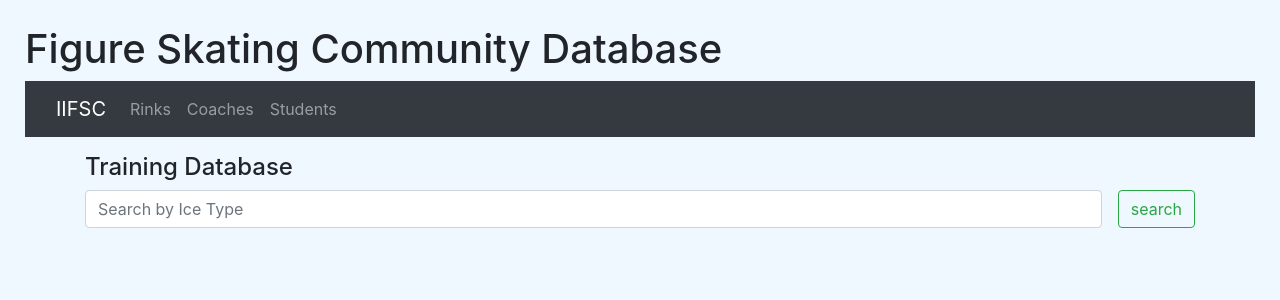
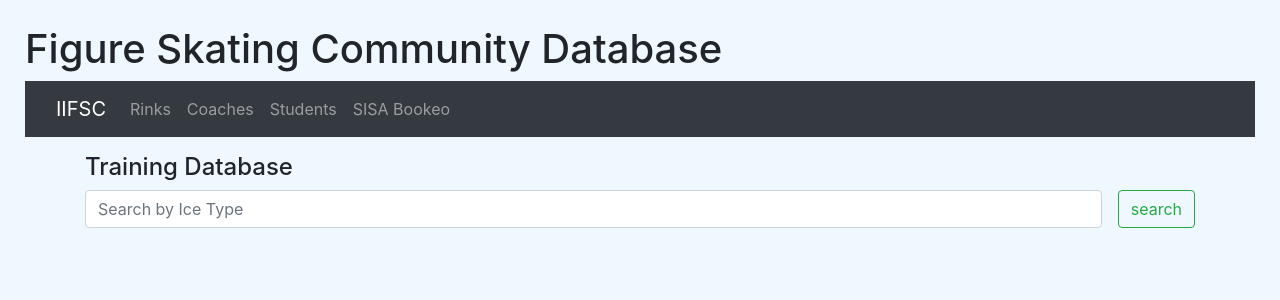
Before and after one commit to suipingooi/mysched, a Flask app: page / in a window 1280 px wide. Shown: the top 300 px of the page. Run offline with Flask 2, Linux system fonts and the light colour scheme; data that the repository does not hold is empty; some libraries are stand-ins or nearby versions.

Commit message:
added sisa bookeo link

```diff
--- a/iifscDB/templates/base.template.html
+++ b/iifscDB/templates/base.template.html
@@ -29,6 +29,9 @@
                     <li class="nav-item">
                         <a class="nav-link" href="{{url_for('students_list')}}">Students</a>
                     </li>
+                    <li class="nav-item">
+                        <a class="nav-link" href="https://www-33t.bookeo.com/bookeo/ml_sisa_bookings_start.html?ctlsrc2=BjcDmJ%2BN17daFfeCXiXVAEO83K9eLR34ISwSVCTNhrk%3D&src=02r" target="blank">SISA Bookeo</a>
+                    </li>
                 </ul>
             </div>
         </div>
```
